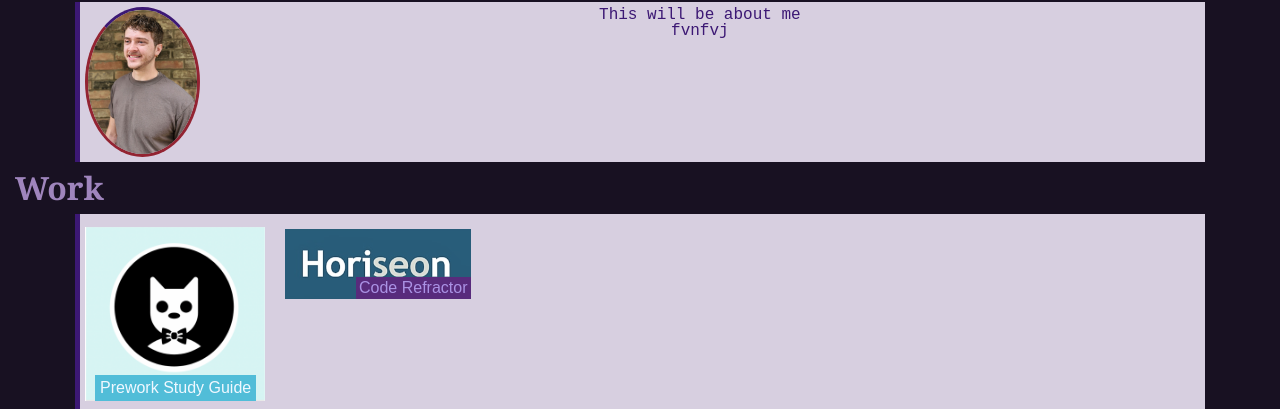
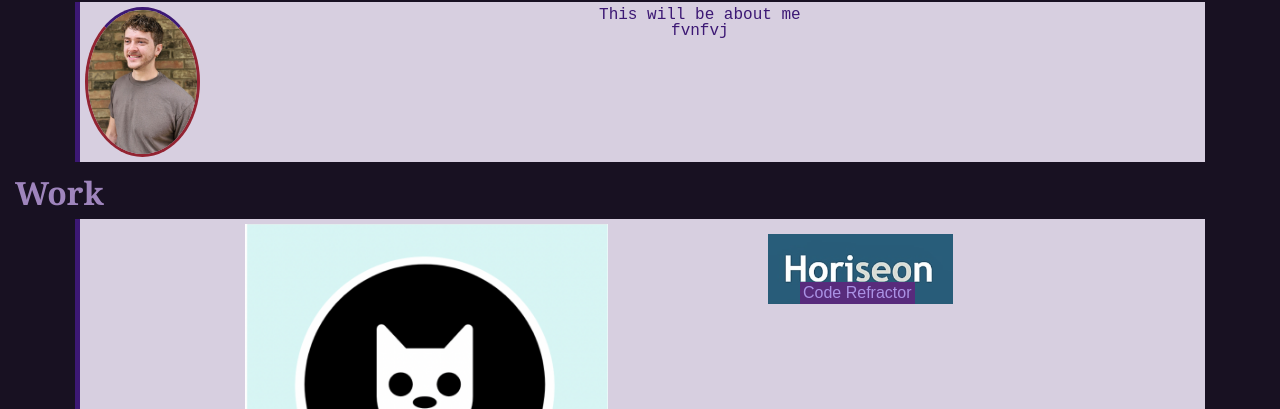
Before and after one commit to CBaldock2/My-Portfolio, a plain HTML site: page index.html in a window 1280 px wide. Shown: the part 543-952 px from the top of the page. Drawn offline with Linux system fonts and the light colour scheme.

Commit message:
adds to the README, CSS and HTML file

```diff
--- a/assets/css/style.css
+++ b/assets/css/style.css
@@ -77,7 +77,7 @@ a {
 }
 
 .about h2,.work h2, .contact h2 {
-    margin-left: 15px;
+    margin: 15px 15px 0px 15px;
     color: #9f85bd;
     font-size: 32px;
     font-family: Georgia;;
@@ -106,7 +106,8 @@ a {
 }
 
 #work-p {
-    height: 200px;
+    height: 500px;
+
 }
 
 #contact-p {
@@ -114,7 +115,7 @@ a {
 }
 
 .about img {
-    margin: 15px 0 15px 85px;
+    margin: 15px 0 10px 85px;
     max-height: 150px;
     float: left;
     border: 3px solid;
@@ -124,30 +125,30 @@ a {
 }
 
 #cat {
-    margin: 23px 0 15px 85px;
-    max-height: 174px;
+    margin: 15px 0 15px 245px;
+    max-height: 350px;
     float: left;
 }
 
 #catcaption{
     position: absolute;
-    top: 918px;
-    left: 95px;
+    top: 1090px;
+    left: 300px;
     padding: 5px;
     color: aliceblue;
     background-color: #51bdd8;
 }
 
 #horiseon {
-    margin: 25px 0 50px 20px;
+    margin: 25px 0 50px 160px;
     max-height: 70px;
     float: left;
 }
 
 #horiseon-caption {
     position: absolute;
-    top: 820px;
-    left: 356px;
+    top: 825px;
+    left: 800px;
     padding: 3px;
     color: rgb(170, 146, 228);
     background-color: #582b7c;
--- a/index.html
+++ b/index.html
@@ -27,9 +27,8 @@
         <main>
             <section class="about" id="scroll">
                     <h2>About Me</h2>
-                    <img src="./assets/images/Outside Headshot.jpg">
+                    <img src="./assets/images/Outside Headshot.jpg" alt="Chris Baldock standing in front of a brick wall outside">
                     <p class="vertline" id="about-p">This will be about me<br>fvnfvj</p>
-                </div>
             </section>
 
             <section class="work" id="scroll-2">
```
Also changed, not shown: 1 other file.
